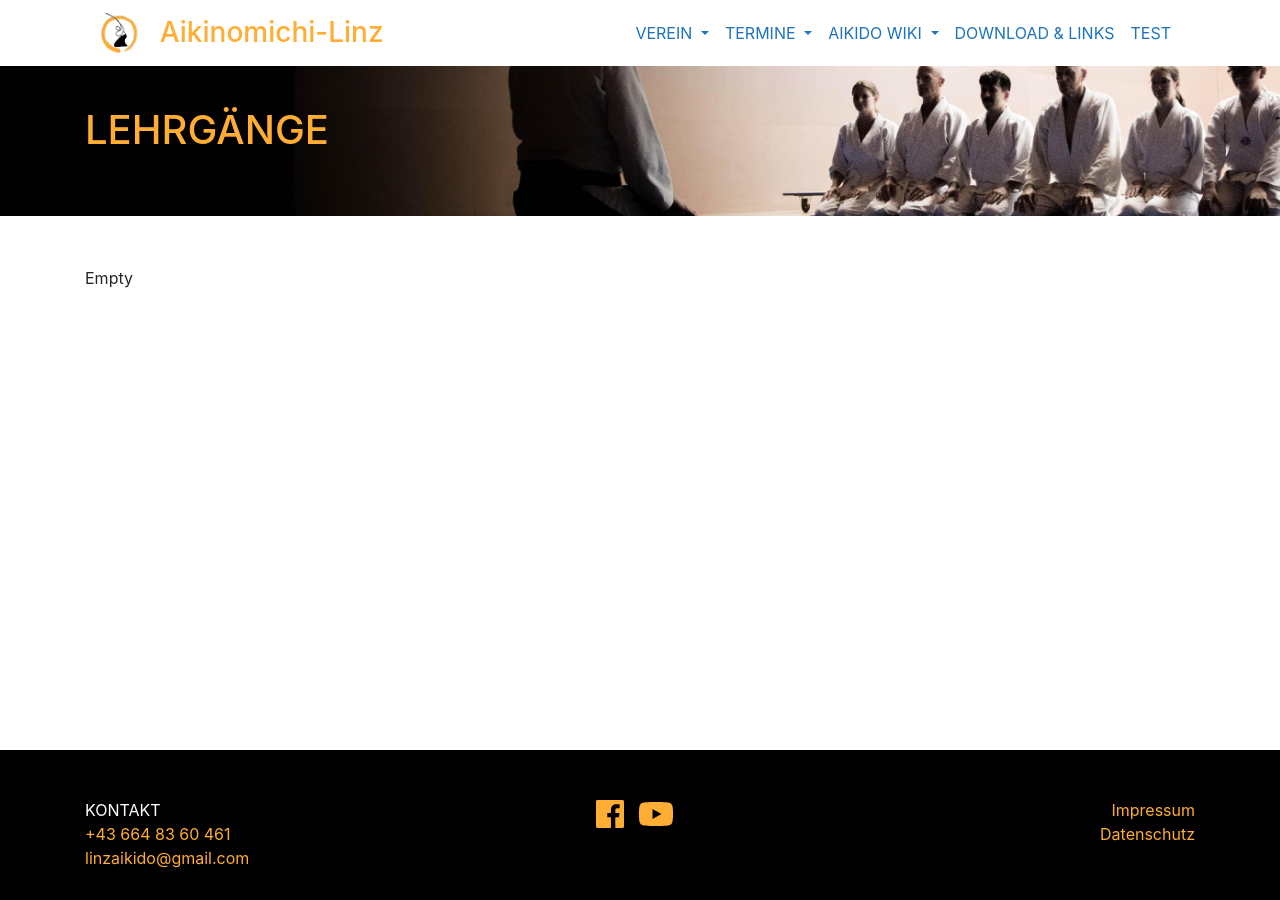
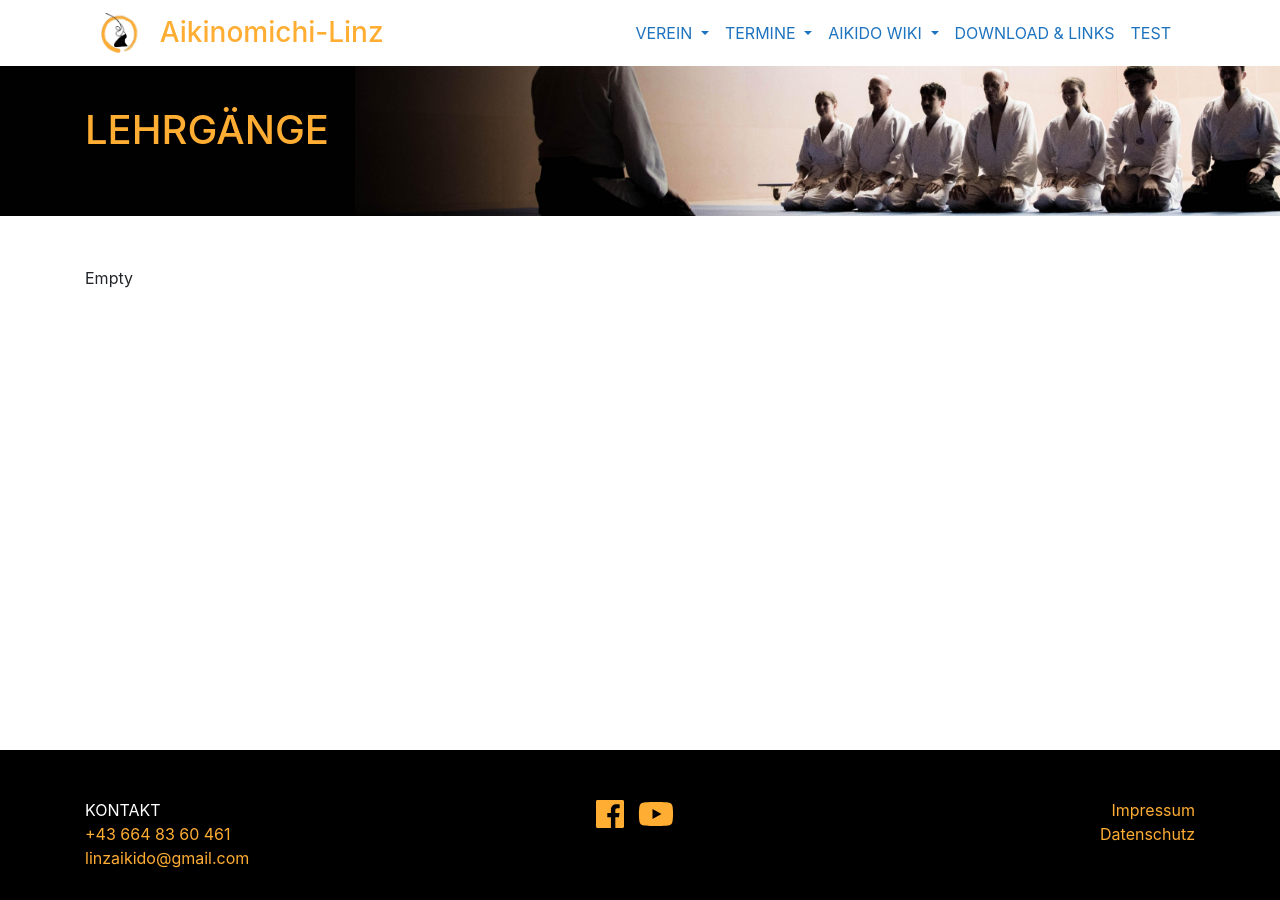
Before and after one commit to TWachs/aikinomichi-linz, a Jekyll site: the page built from lehrgaenge.md, in a window 1280 px wide. Built offline with Jekyll 4.4.1, drawn with Linux system fonts in a browser that asks for light colours; nearby versions of some CDN libraries.

Commit message:
styling correction

```diff
--- a/css/custom/includes/_pageHeader.scss
+++ b/css/custom/includes/_pageHeader.scss
@@ -10,7 +10,7 @@
     width: 100%;
     background-image: url('../images/PageHeader.jpg');
     background-position: center;
-    background-size: auto 215px;
+    background-size: 100% auto;
 
     @media (max-width: 576px) {
         background-size: auto 150px;
```
